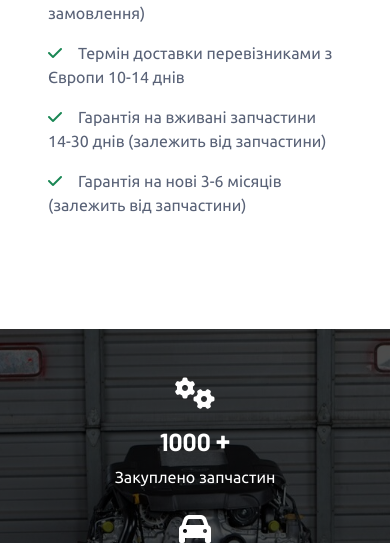
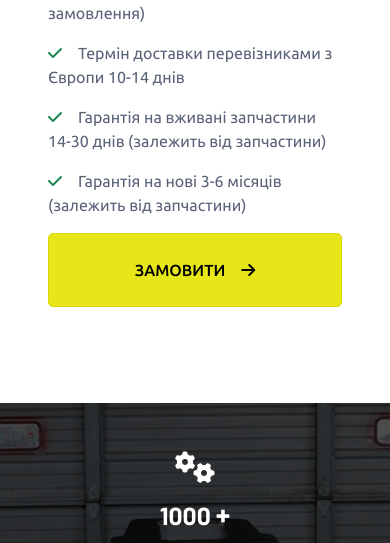
Before and after one commit to PashaKim/car_project, a Django app: page / in a window 390 px wide. Shown: the part 2135-2678 px from the top of the page. Run offline with Django 4.2, Linux system fonts and the light colour scheme; some libraries are stand-ins or nearby versions.

Commit message:
fixed showing button on the mobiles

```diff
--- a/templates/include/upper_service.html
+++ b/templates/include/upper_service.html
@@ -79,7 +79,7 @@
                                 <p><i class="fa fa-check text-success me-3"></i>{% translate "Термін доставки перевізниками з Європи 10-14 днів " %}</p>
                                 <p><i class="fa fa-check text-success me-3"></i>{% translate "Гарантія на вживані запчастини 14-30 днів (залежить від запчастини) " %}</p>
                                 <p><i class="fa fa-check text-success me-3"></i>{% translate "Гарантія на нові 3-6 місяців (залежить від запчастини)" %}</p>
-                                <a href="#" class="btn btn-primary py-4 px-lg-5 d-none d-lg-block" data-bs-toggle="modal" data-bs-target="#contactModal" style="border-radius: 5px;">{% translate "Замовити" %}<i class="fa fa-arrow-right ms-3"></i></a>
+                                <a href="#" class="btn btn-primary py-4 px-lg-5 d-block" data-bs-toggle="modal" data-bs-target="#contactModal" style="border-radius: 5px;">{% translate "Замовити" %}<i class="fa fa-arrow-right ms-3"></i></a>
                             </div>
                         </div>
                     </div>
@@ -97,7 +97,7 @@
                                 <p><i class="fa fa-check text-success me-3"></i>{% translate "Висока кваліфікація фахівців" %}</p>
                                 <p><i class="fa fa-check text-success me-3"></i>{% translate "Високоточне обладнання" %}</p>
                                 <p><i class="fa fa-check text-success me-3"></i>{% translate "Гарантія на виконані роботи" %}</p>
-                                <a href="#" class="btn btn-primary py-4 px-lg-5 d-none d-lg-block" data-bs-toggle="modal" data-bs-target="#contactModal" style="border-radius: 5px;">{% translate "Замовити" %}<i class="fa fa-arrow-right ms-3"></i></a>
+                                <a href="#" class="btn btn-primary py-4 px-lg-5 d-block" data-bs-toggle="modal" data-bs-target="#contactModal" style="border-radius: 5px;">{% translate "Замовити" %}<i class="fa fa-arrow-right ms-3"></i></a>
                             </div>
                         </div>
                     </div>
@@ -120,7 +120,7 @@
                                                                 <p><i class="fa fa-check text-success me-3"></i>{% translate "Чистоту в юридичних питаннях " %}</p>
                                                                 <p><i class="fa fa-check text-success me-3"></i>{% translate "Швидку оцінку транспортного засобу (по фото-відео та короткому опису)" %}</p>
                                                                 <p><i class="fa fa-check text-success me-3"></i>{% translate "Швидкий розрахунок на місці  " %}</p>
-                                <a href="#" class="btn btn-primary py-4 px-lg-5 d-none d-lg-block" data-bs-toggle="modal" data-bs-target="#contactModal3" style="border-radius: 5px;">{% translate "Замовити" %}<i class="fa fa-arrow-right ms-3"></i></a>
+                                <a href="#" class="btn btn-primary py-4 px-lg-5 d-block" data-bs-toggle="modal" data-bs-target="#contactModal3" style="border-radius: 5px;">{% translate "Замовити" %}<i class="fa fa-arrow-right ms-3"></i></a>
                             </div>
                         </div>
                     </div>
@@ -138,7 +138,7 @@
                                 <p><i class="fa fa-check text-success me-3"></i>{% translate "Висока кваліфікація фахівців" %}</p>
                                 <p><i class="fa fa-check text-success me-3"></i>{% translate "Індивідуальний підхід" %}</p>
                                 <p><i class="fa fa-check text-success me-3"></i>{% translate "Підтримка на всіх етапах" %}</p>
-                                <a href="#" class="btn btn-primary py-4 px-lg-5 d-none d-lg-block" data-bs-toggle="modal" data-bs-target="#contactModal2" style="border-radius: 5px;">{% translate "Замовити" %}<i class="fa fa-arrow-right ms-3"></i></a>
+                                <a href="#" class="btn btn-primary py-4 px-lg-5 d-block" data-bs-toggle="modal" data-bs-target="#contactModal2" style="border-radius: 5px;">{% translate "Замовити" %}<i class="fa fa-arrow-right ms-3"></i></a>
                             </div>
                         </div>
                     </div>
```
